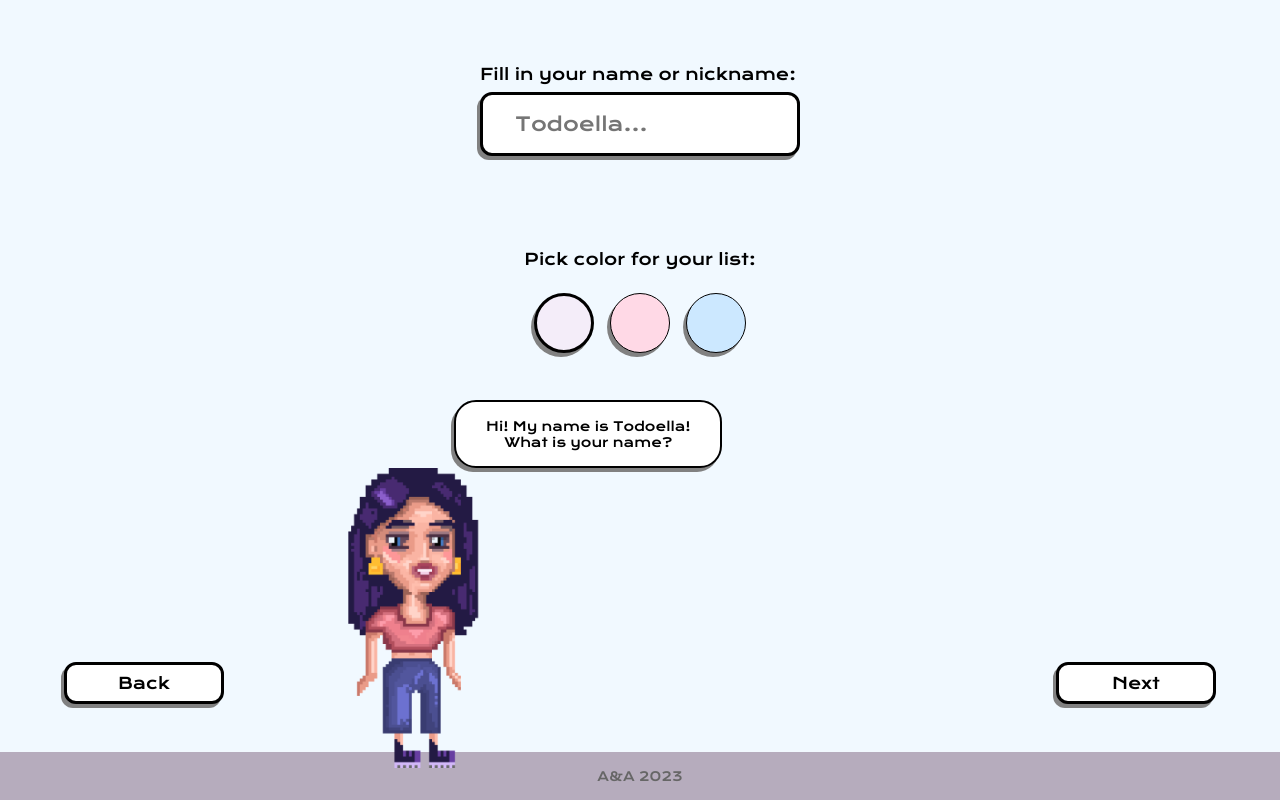
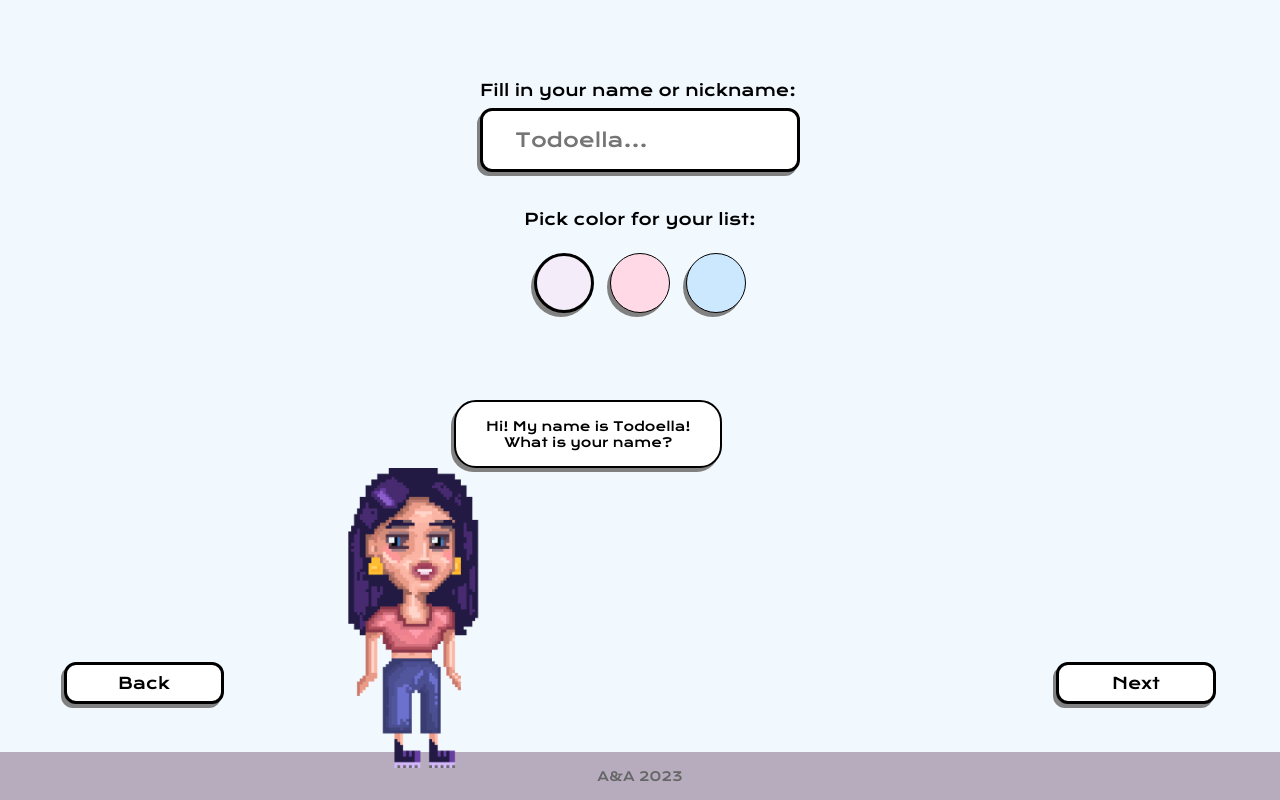
Before and after one commit to EndziTheNoob/taskmate, a Next.js app: page /setting in a window 1280 px wide. Built offline with nearby package versions, Linux system fonts and the light colour scheme; no server answers.

Commit message:
uprava responzivity

```diff
--- a/src/components/CharacterBubble/styled.js
+++ b/src/components/CharacterBubble/styled.js
@@ -18,10 +18,6 @@ export const BubbleContainer = styled.div`
   animation-name: ${zoomIn};
   animation-duration: 1s;
   animation-timing-function: ease-in-out;
-
-  @media (max-width: 768px) {
-    right: 1rem;
-  }
 `;
 
 export const BubbleContent = styled.div`
--- a/src/components/NameForm/styled.js
+++ b/src/components/NameForm/styled.js
@@ -23,8 +23,8 @@ export const FormStyle = styled.form`
   display: flex;
   flex-direction: column;
 
-  @media (max-width: 768px) {
-    margin-bottom: -8rem;
+  @media (min-width: 576px) {
+    margin-bottom: -6rem;
     margin-top: 1rem;
   }
 `;
```
